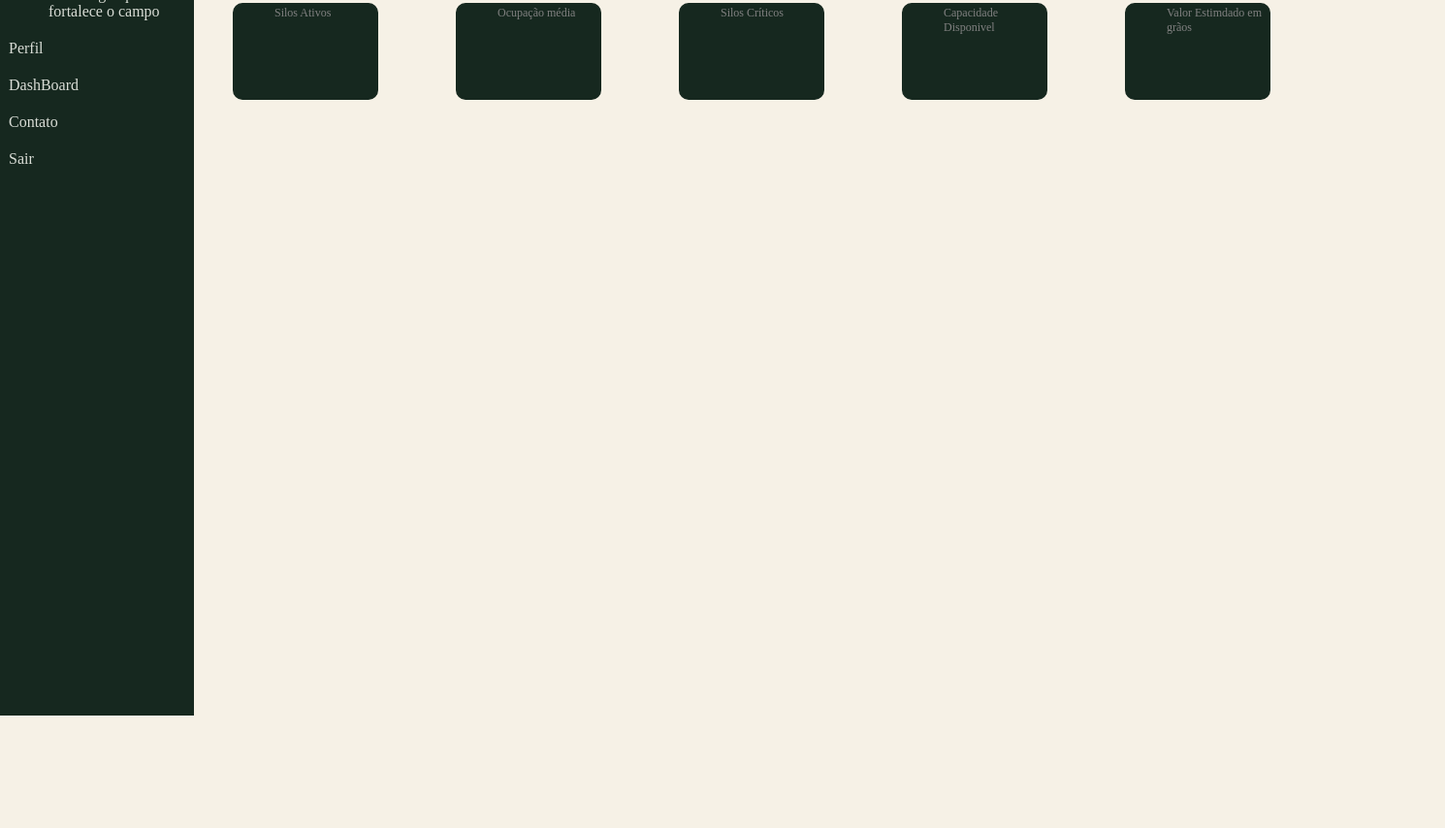
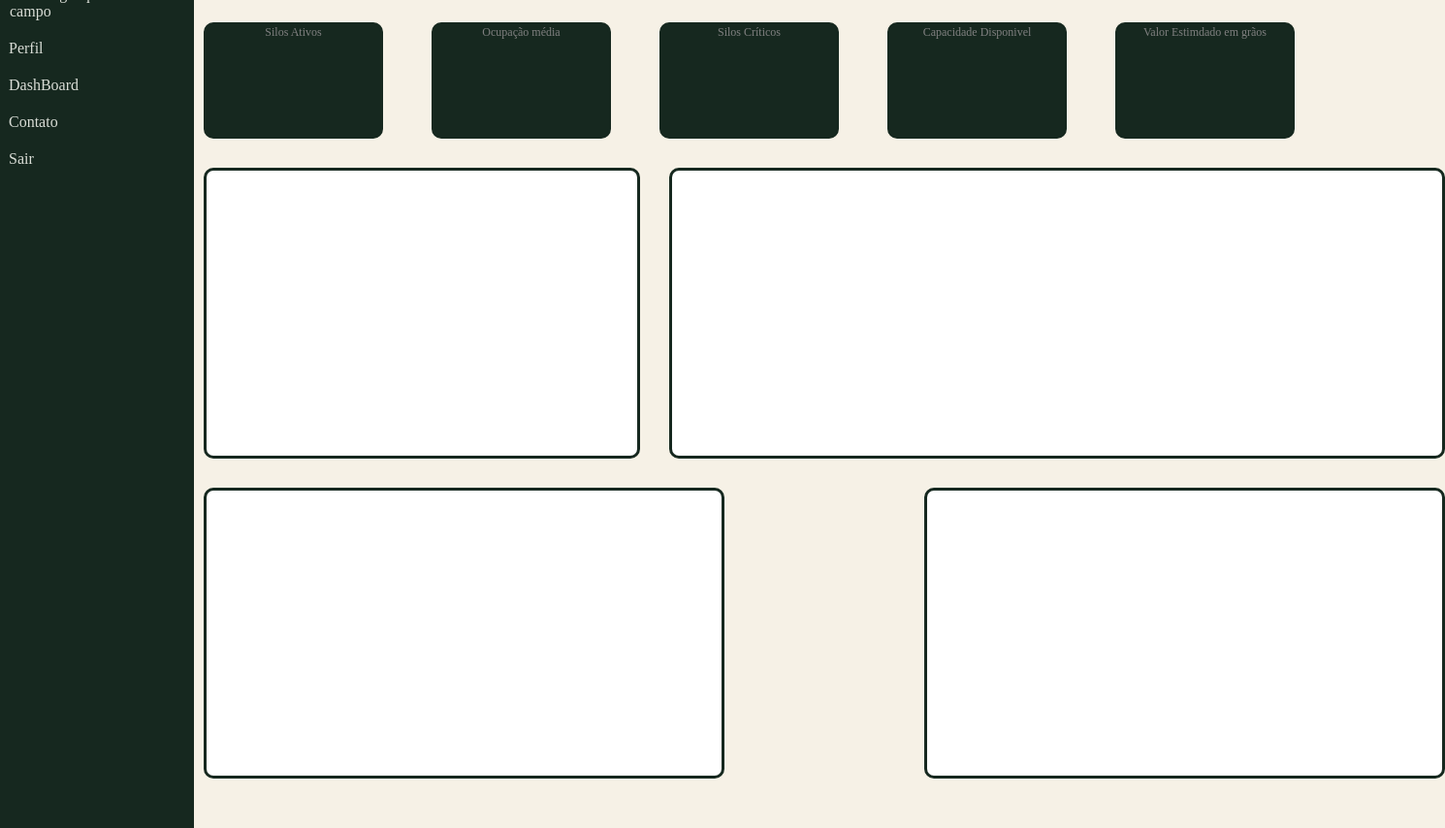
Before and after one commit to HenriqueIHanze/Grain-Tech, a plain HTML site: page site/dashboard.html in a window 1280 px wide. Shown: the part 62-916 px from the top of the page at 97% size, 1490 px wide, since content can reach past the window. Before the commit the page ends 800 px from the top, so only its background shows below. Drawn offline with nearby package versions, Linux system fonts and the light colour scheme.

Commit message:
Css da dashboard

```diff
--- a/site/css/dash.css
+++ b/site/css/dash.css
@@ -16,7 +16,7 @@ body {
     background-color: #16281F;
     color: #D9DDD6;
     width: 200px;
-    height: 100vh;
+    height: 139vh;
     gap: 20px;
 }
 
@@ -30,35 +30,30 @@ body {
 
 .principal {
     width: 200vh;
+    margin: 10px;
 }
 
-.principal h2, p {
-    margin-left: 40px;
-}
-
-.principal p {
-    margin-bottom: 20px;
-}
 .kpi-principal {
+    margin-top: 30px;
     width: 100%;
     display: flex;
     flex-direction: row;
-    gap: 80px;
-    margin-left: 40px;
+    gap: 50px;
 }
 
 .kpi {
+    text-align: center;
     justify-content: center;
     font-size: 12px;
     color: gray;
-    height: 100px;
-    width: 150px;
+    height: 120px;
+    width: 185px;
     background-color: #16281F;
     border: #16281F;
     border-radius: 10px;
     border-style: solid;
-    gap: 50px;
 }
+
 
 
 main {
@@ -66,3 +61,55 @@ main {
     display: flex;
     flex-direction: row;
 }
+
+
+.grafico-superior{
+    justify-content: space-between;
+    display: flex;
+    flex-direction: row;
+    margin-top: 30px;
+    gap: 30px;
+}
+
+.operacao{
+    height: 300px;
+    width: 450px;
+    background-color: white;
+    border: #16281F;
+    border-radius: 10px;
+    border-style: solid;
+}
+
+.evolucao-silo{
+    height: 300px;
+    width: 100vh;
+    background-color: white;
+    border: #16281F;
+    border-radius: 10px;
+    border-style: solid;
+}
+
+.grafico-inferior{
+    justify-content: space-between;
+    display: flex;
+    flex-direction: row;
+    margin-top: 30px;
+}
+
+.grafico-coluna{
+    height: 300px;
+    width: 537px;
+    background-color: white;
+    border: #16281F;
+    border-radius: 10px;
+    border-style: solid;
+}
+
+.alerta{
+    height: 300px;
+    width: 537px;
+    background-color: white;
+    border: #16281F;
+    border-radius: 10px;
+    border-style: solid;
+}
```
